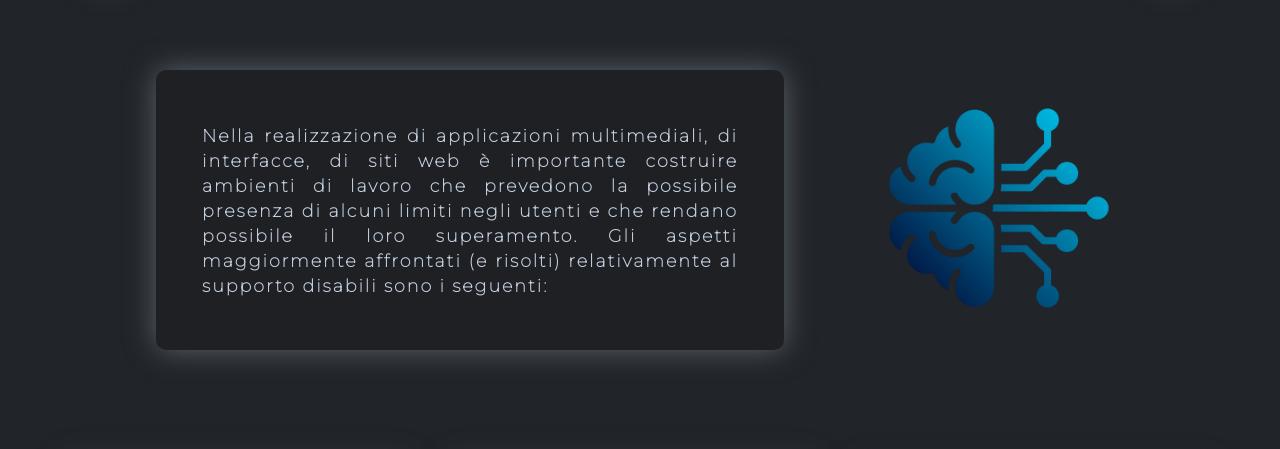
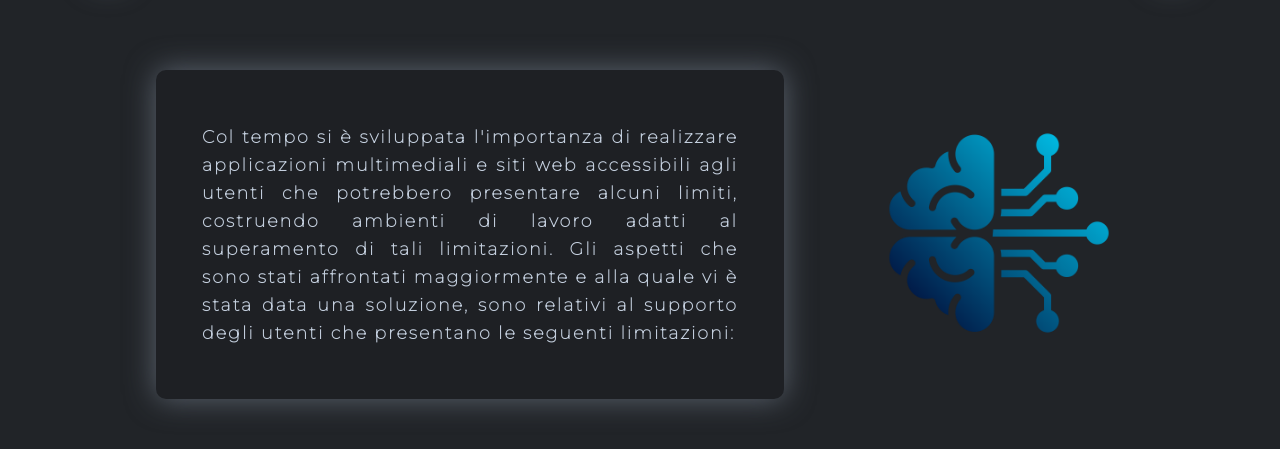
Before and after one commit to MasterCod24/suaid, a plain HTML site: page Index.html in a window 1280 px wide. Shown: the part 718-1167 px from the top of the page. Drawn offline with Linux system fonts and the light colour scheme; a web font is replaced by a local one.

Commit message:
Add files via upload

```diff
--- a/Index.html
+++ b/Index.html
@@ -77,7 +77,7 @@
 
             <div class="container_s_text"> <!-- SECONDO BLOCCO -->
                 <p>
-                    Nella realizzazione di applicazioni multimediali, di interfacce, di siti web è importante costruire ambienti di lavoro che prevedono la possibile presenza di alcuni limiti negli utenti e che rendano possibile il loro superamento. Gli aspetti maggiormente affrontati (e risolti) relativamente al supporto disabili sono i seguenti:
+                    Col tempo si è sviluppata l'importanza di realizzare applicazioni multimediali e siti web accessibili agli utenti che potrebbero presentare alcuni limiti, costruendo ambienti di lavoro adatti al superamento di tali limitazioni. Gli aspetti che sono stati affrontati maggiormente e alla quale vi è stata data una soluzione, sono relativi al supporto degli utenti che presentano le seguenti limitazioni:
                 </p>
 
                 <div class="container_s_logo">
--- a/style.css
+++ b/style.css
@@ -262,7 +262,7 @@ main{
     margin-right: 100px;
     font-family: 'Montserrat', sans-serif;
     font-size: 17.5px;
-    line-height: 25px;
+    line-height: 28px;
     letter-spacing: 2px;
     font-weight: 600;
     color: #c4cfde;
```
